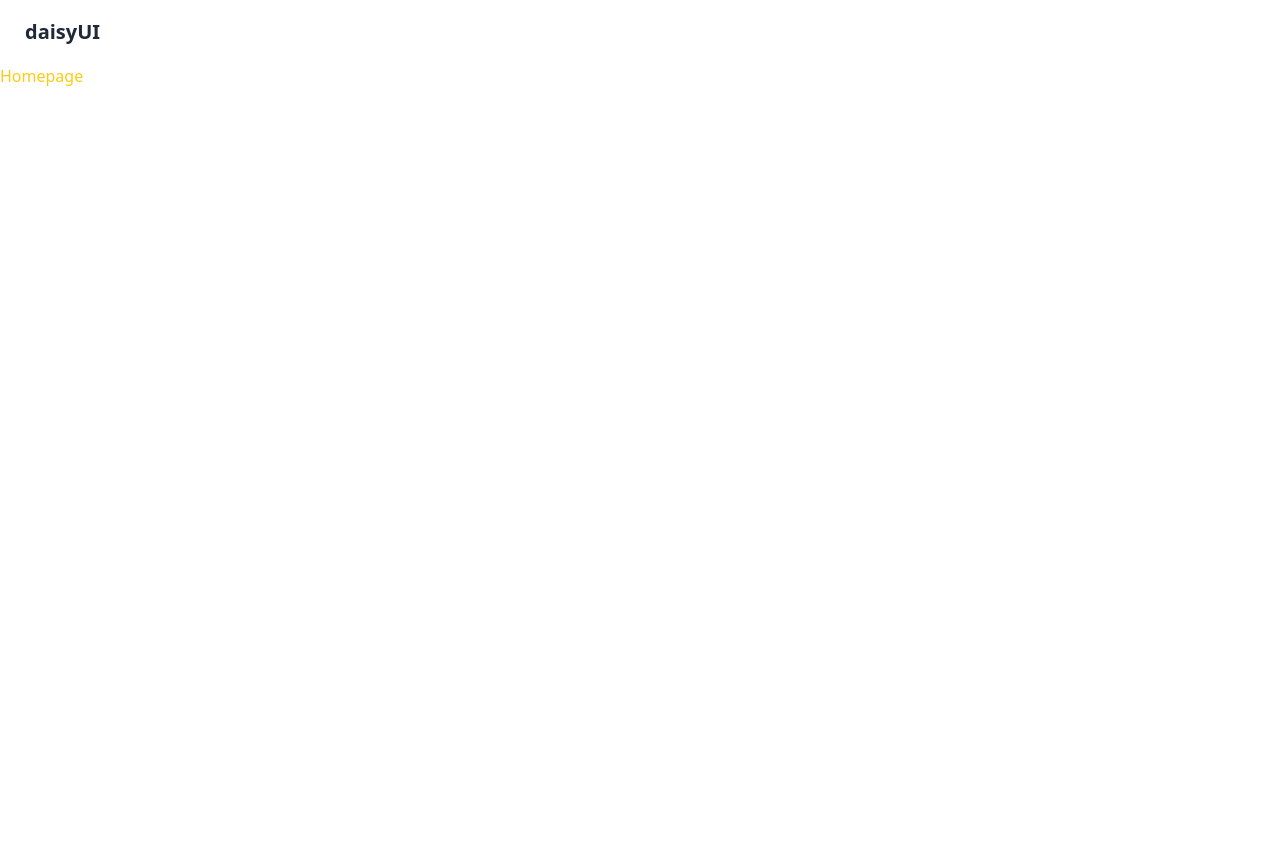
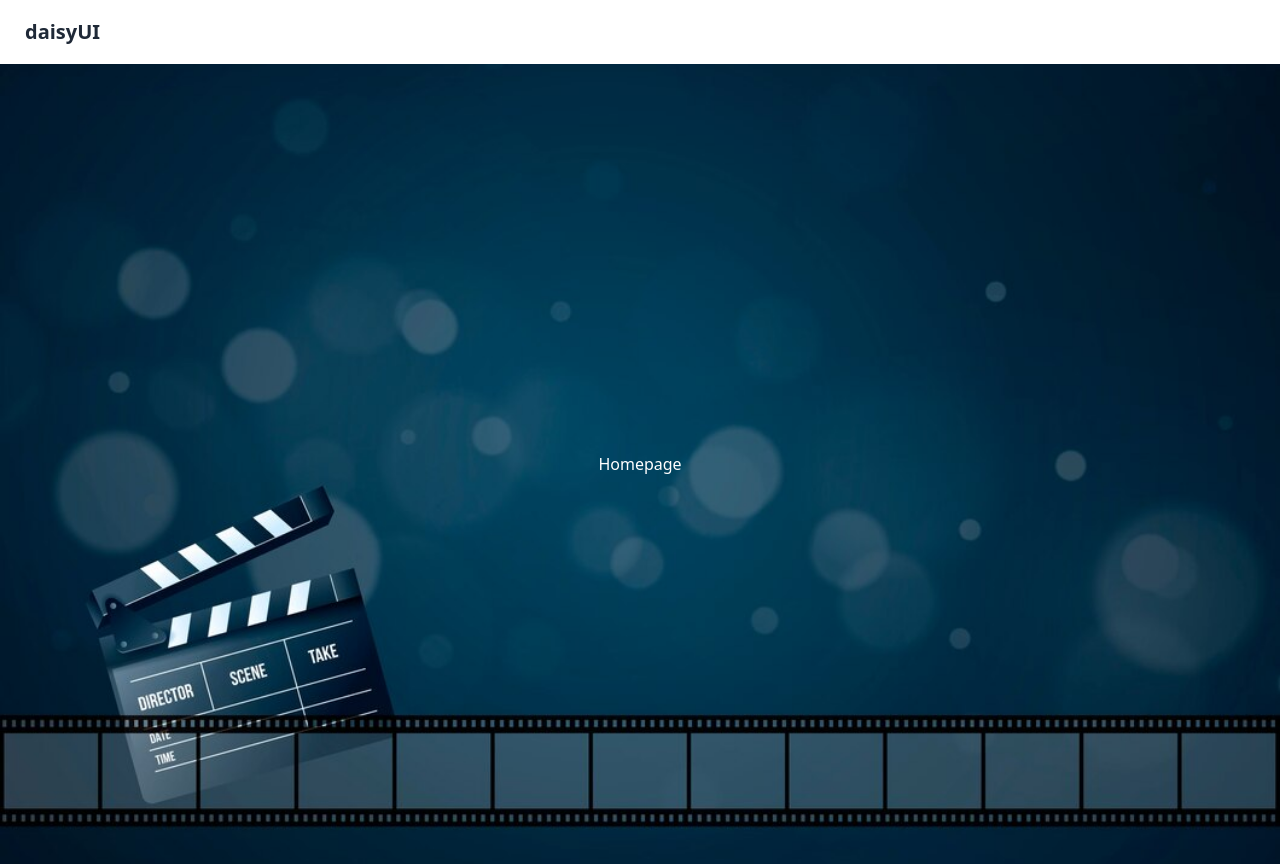
Before and after one commit to edgarlevyings44/movie, a React (Vite) app: page / in a window 1280 px wide. Before the commit the page ends 800 px from the top, so only its background shows below. Built offline with nearby package versions, Linux system fonts and the light colour scheme.

Commit message:
use background image

```diff
--- a/src/pages/homepage.tsx
+++ b/src/pages/homepage.tsx
@@ -1,10 +1,11 @@
 import MainLayout from "../layout/mainlayout"
+import HomeHero from "../components/homeHero"
 function Homepage() {
 
     return (
       <>
         <MainLayout>
-          <h1 className="text-yellow-400 ">Homepage</h1>
+          <HomeHero />
         </MainLayout>
       </>
     )
```
